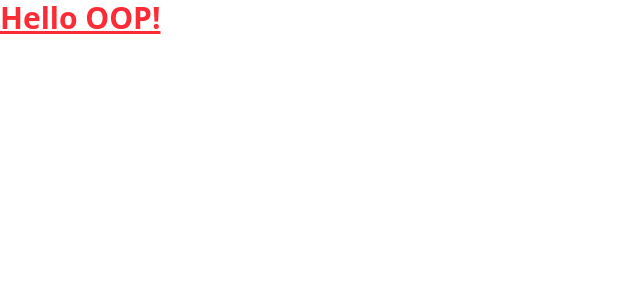
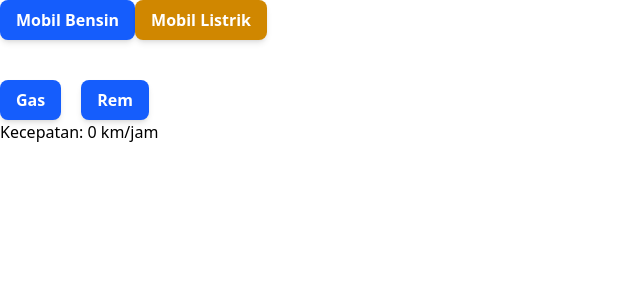
Before and after one commit to Happid/pre-interview-angular, an Angular app: page / in a window 1280 px wide. Shown: the top 300 px of the page, without its empty margins (0-640 px from the left). Built offline with nearby package versions, Linux system fonts and the light colour scheme.

Commit message:
push oop consept

```diff
--- a/src/app/app.html
+++ b/src/app/app.html
@@ -1,4 +1,14 @@
-<h1 class="text-3xl font-bold underline text-red-500">
-  Hello OOP!
-</h1>
+<button class="btn-primary" (click)="pilihBensin()">Mobil Bensin</button>
+<button class="btn-warning" (click)="pilihListrik()">Mobil Listrik</button>
+<br/>
+<p>{{ pesan }}</p>
+
+<button class="btn-primary mt-10 mr-5" (click)="gas()">Gas</button>
+<button class="btn-primary" (click)="rem()">Rem</button>
+
+<p>
+  Kecepatan:
+  {{ mobilService.getKecepatan() }} km/jam
+</p>
+
 <router-outlet />
--- a/src/app/app.ts
+++ b/src/app/app.ts
@@ -1,5 +1,6 @@
 import { Component, signal } from '@angular/core';
 import { RouterOutlet } from '@angular/router';
+import { MobilService } from './services/mobil.service';
 
 @Component({
   selector: 'app-root',
@@ -8,6 +9,23 @@ import { RouterOutlet } from '@angular/router';
   styleUrl: './app.css',
 })
 export class App {
-  protected readonly title = signal('pre-interview-angular');
-  x = 's';
+  pesan = '';
+
+  constructor(public mobilService: MobilService) {}
+
+  pilihBensin() {
+    this.pesan = this.mobilService.pilihMobilBensin();
+  }
+
+  pilihListrik() {
+    this.pesan = this.mobilService.pilihMobilListrik();
+  }
+
+  gas() {
+    this.mobilService.gas();
+  }
+
+  rem() {
+    this.mobilService.rem();
+  }
 }
--- /dev/null
+++ b/src/app/models/mobil-bensin.model.ts
@@ -0,0 +1,7 @@
+import { Mobil } from './mobil.model';
+
+export class MobilBensin extends Mobil {
+  nyalakanMesin(): string {
+    return `Mobil bensin ${this.merek} menyala 🚗`;
+  }
+}
--- /dev/null
+++ b/src/app/models/mobil-listrik.model.ts
@@ -0,0 +1,7 @@
+import { Mobil } from './mobil.model';
+
+export class MobilListrik extends Mobil {
+  nyalakanMesin(): string {
+    return `Mobil listrik ${this.merek} aktif ⚡`;
+  }
+}
--- /dev/null
+++ b/src/app/models/mobil.model.ts
@@ -0,0 +1,22 @@
+export abstract class Mobil {
+  protected kecepatan: number = 0;
+
+  constructor(
+    public merek: string,
+    public warna: string,
+  ) {}
+
+  abstract nyalakanMesin(): string;
+
+  gas(): void {
+    this.kecepatan += 10;
+  }
+
+  rem(): void {
+    this.kecepatan = Math.max(0, this.kecepatan - 10);
+  }
+
+  getKecepatan(): number {
+    return this.kecepatan;
+  }
+}
--- /dev/null
+++ b/src/app/services/mobil.service.ts
@@ -0,0 +1,37 @@
+import { Injectable } from '@angular/core';
+import { Mobil } from '../models/mobil.model';
+import { MobilBensin } from '../models/mobil-bensin.model';
+import { MobilListrik } from '../models/mobil-listrik.model';
+
+@Injectable({
+  providedIn: 'root',
+})
+export class MobilService {
+  private mobil!: Mobil;
+
+  pilihMobilBensin() {
+    this.mobil = new MobilBensin('Toyota', 'Hitam');
+    return this.mobil.nyalakanMesin();
+  }
+
+  pilihMobilListrik() {
+    this.mobil = new MobilListrik('Tesla', 'Putih');
+    return this.mobil.nyalakanMesin();
+  }
+
+  gas() {
+    this.mobil.gas();
+  }
+
+  rem() {
+    this.mobil.rem();
+  }
+
+  getKecepatan(): number {
+    return this.mobil ? this.mobil.getKecepatan() : 0;
+  }
+
+  getMobil(): Mobil {
+    return this.mobil;
+  }
+}
--- a/src/styles.css
+++ b/src/styles.css
@@ -1,2 +1,9 @@
 /* You can add global styles to this file, and also import other style files */
 @import 'tailwindcss';
+
+.btn-primary {
+  @apply cursor-pointer bg-blue-600 text-white font-semibold py-2 px-4 rounded-lg shadow-md hover:bg-blue-700 transition duration-300;
+}
+.btn-warning {
+  @apply cursor-pointer bg-yellow-600 text-white font-semibold py-2 px-4 rounded-lg shadow-md hover:bg-yellow-700 transition duration-300;
+}
```
